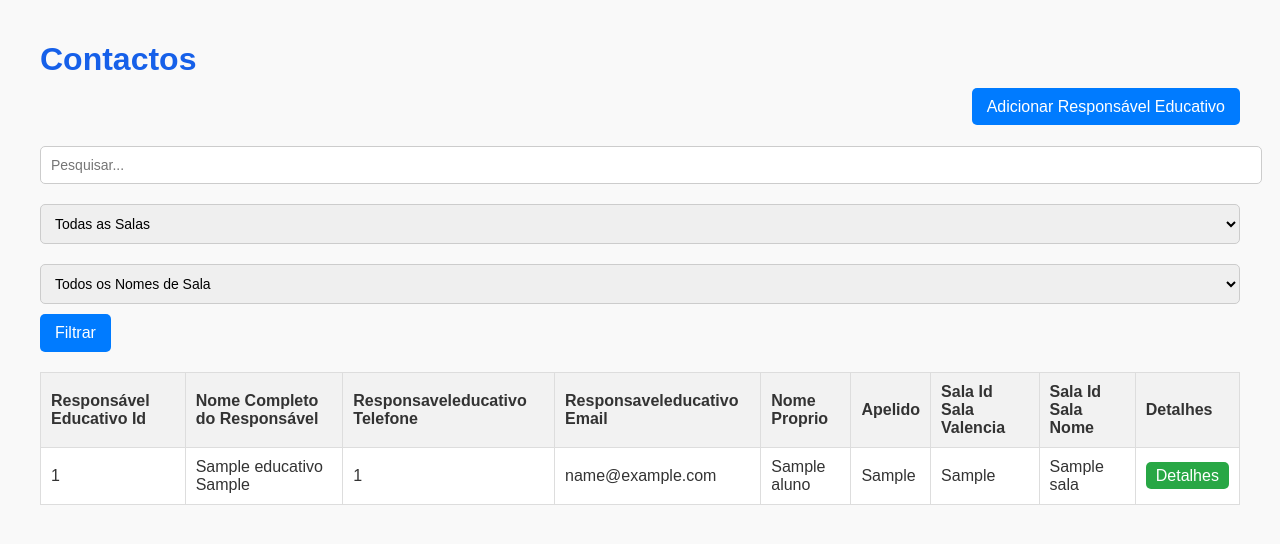
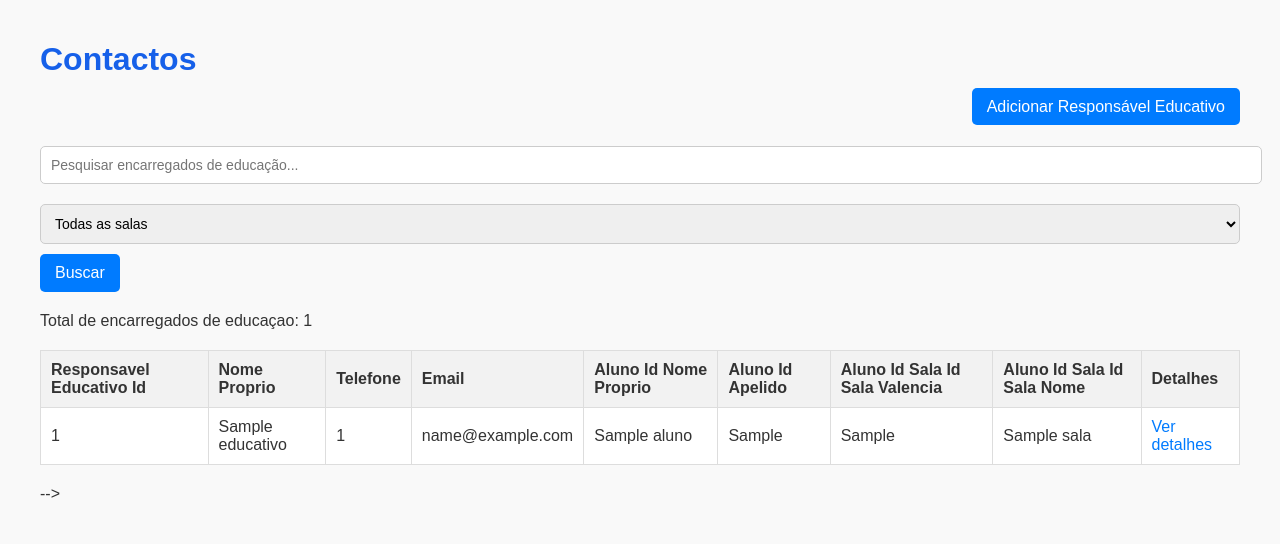
Before and after one commit to akls/faz-e-conta, a Django app: page /contactos/ in a window 1280 px wide. Shown: the part 66-610 px from the top of the page. Run offline with Django 5.2, Linux system fonts and the light colour scheme; tables that the repository leaves empty hold one stand-in row (values such as "Sample post").

Commit message:
Refactored the code for the views/templates of students and guardians.

```diff
--- a/faz_e_conta/data_hub/templates/show_contactos.html
+++ b/faz_e_conta/data_hub/templates/show_contactos.html
@@ -14,6 +14,9 @@
 <body>
     <h1>Contactos</h1>
 
+
+
+
     <!-- Add Responsavel Educativo Button -->
     <div style="text-align: right; margin-bottom: 10px;">
         <a href="{% url 'insert_responsavel_educativo_view' %}"
@@ -21,67 +24,80 @@
             Responsável Educativo</a>
     </div>
 
-    <form method="get">
-        <input type="text" name="q" placeholder="Pesquisar..." value="{{ query }}">
-        <!-- Dropdown para sala_valencia -->
+
+
+
+    <!-- Filter Form -->
+    <form method="GET" action="{% url 'show_contactos' %}">
+        <input type="text" name="q" placeholder="Pesquisar encarregados de educação..." value="{{ query }}">
+
+
         <select name="sala">
-            <option value="">Todas as Salas</option>
+            <option value="">Todas as salas</option>
             {% for sala in salas %}
-            <option value="{{ sala }}" {% if sala == sala_filter %}selected{% endif %}>{{ sala }}</option>
+            <option value="{{ sala.sala_nome }}">
+                {{ sala.sala_nome }}
+            </option>
             {% endfor %}
         </select>
-        <!-- Dropdown para sala_nome -->
-        <select name="sala_nome">
-            <option value="">Todos os Nomes de Sala</option>
-            {% for sala_nome in sala_nomes %}
-            <option value="{{ sala_nome }}" {% if sala_nome == sala_filter %}selected{% endif %}>{{ sala_nome }}</option>
-            {% endfor %}
-        </select>
-        <button type="submit">Filtrar</button>
+
+
+        <button type="submit">Buscar</button>
     </form>
 
+
+
+
+    <!-- Guardians -->
+    <p>Total de encarregados de educaçao: {{ guardiansCount }}</p>
     <table style="width: 100%; border-collapse: collapse; text-align: left; font-family: Arial, sans-serif;">
+
         <thead>
+
         <tr style="background-color: #f2f2f2;">
-                {% for item in head %}
+
+            {% for nameColuna in guardians|first %}
             <th style="border: 1px solid #ddd; padding: 10px;">
-                    {% if item == "responsavel_nome_completo" %}
-                    Nome Completo do Responsável
-                    {% elif item == "responsaveleducativo__responsavel_educativo_id" %}
-                    Responsável Educativo Id
+
+                {% if nameColuna == "sala_id__sala_valencia" %}
+                Sala valencia
+                {% elif nameColuna == "sala_id__sala_nome" %}
+                Sala nome
                 {% else %}
-                    {{ item|replace:"_, " }}
+                {{ nameColuna|replace:"_, " }}
                 {% endif %}
             </th>
+
             {% endfor %}
+
             <th style="border: 1px solid #ddd; padding: 10px;">Detalhes</th>
+
         </tr>
+
         </thead>
+
+
         <tbody>
-            {% for item in data_dict %}
+        {% for guardian in guardians %}
         <tr style="background-color: {% cycle '#ffffff' '#f9f9f9' %};">
-                {% for field in head %}
+
+            {% for coluna in guardian.values %}
             <td>
-                    {% if item|get_item:field == None %}
-                    <hr style="border: none; border-top: 2px dashed black;">
-                    {% else %}
-                    {{ item|get_item:field }}
-                    {% endif %}
+                {{ coluna }}
             </td>
             {% endfor %}
+
             <td>
-                    {% if item.responsaveleducativo__responsavel_educativo_id %}
-                    <a href="{% url 'show_contactos_details' responsavel_id=item.responsaveleducativo__responsavel_educativo_id %}"
-                        style="padding: 5px 10px; background-color: #28a745; color: white; text-decoration: none; border-radius: 5px;">Detalhes</a>
-                    {% else %}
-                    <span>Sem Detalhes</span>
-                    {% endif %}
+                <a href="{% url 'show_contactos_details' responsavel_id=guardian.responsavel_educativo_id %}">Ver detalhes</a>
             </td>
+
         </tr>
         {% endfor %}
         </tbody>
+
     </table>
+
 </body>
-
+-->
 </html>
 {% endblock %}
--- a/faz_e_conta/data_hub/views.py
+++ b/faz_e_conta/data_hub/views.py
@@ -11,47 +11,34 @@ from django.db.models.functions import Concat
 def starter_page(request):
     return render(request, "show_students.html")
 
+
+
+
 def show_students(request):
-    query = request.GET.get("q", "")  # Get search query from the URL
-    sala_filter = request.GET.get("sala", "")  # Get sala filter from the URL
+    # URL query parameters
+    query = request.GET.get("q", "")
+    sala_filter = request.GET.get("sala", "")
 
-    # Base queryset
-    data = Aluno.objects.select_related('sala_id').all()
 
-    # Apply search filter
+
+    # Get alunos in the data base
+    alunos = Aluno.objects.all()
+    # Apply filters
     if query:
-        data = data.filter(
-            Q(nome_proprio__icontains=query) |
-            Q(apelido__icontains=query) |
-            Q(processo__icontains=query)
-        )
+        alunos = alunos.filter(Q(nome_proprio__icontains=query) | Q(apelido__icontains=query) |Q (processo__icontains=query))
+    if sala_filter:
+        alunos = alunos.filter(Q(sala_id__sala_valencia__icontains=sala_filter) | Q(sala_id__sala_nome__icontains=sala_filter))
 
-    # Apply sala_valencia or sala_nome filter
-    if sala_filter:
-        data = data.filter(
-            Q(sala_id__sala_valencia__icontains=sala_filter) |
-            Q(sala_id__sala_nome__icontains=sala_filter)
-        )
 
-    # Define the fields to display
-    head = ["aluno_id", "nome_proprio", "apelido", "processo", "numero_documento", "data_admissao", "sala_id__sala_valencia", "sala_id__sala_nome"]
-    data_dict = list(data.values(*head))
 
-    # Get unique sala_valencia and sala_nome values for the dropdown
-    salas = Sala.objects.values_list("sala_valencia", flat=True).distinct()
-    sala_nomes = Sala.objects.values_list("sala_nome", flat=True).distinct()
 
     # Render the template with context
-    context = {
-        "head": head,
-        "data_dict": data_dict,
-        "id": head[0],
-        "query": query,
-        "sala_filter": sala_filter,
-        "salas": salas,
-        "sala_nomes": sala_nomes,
-    }
+    alunoFields = ["aluno_id", "nome_proprio", "apelido", "processo", "numero_documento", "data_admissao", "sala_id__sala_valencia", "sala_id__sala_nome"]
+    context = {"alunos": alunos.values(*alunoFields), "salas": Sala.objects.all(), "alunoCount": alunos.count()}
     return render(request, "show_students.html", context)
+
+
+
 
 def show_financas(request):
     query = request.GET.get("q", "")  # Get search query from the URL
@@ -76,63 +63,36 @@ def show_financas(request):
     }
     return render(request, "show_aluno_financas.html", context)
 
+
+
+
 def show_contactos(request):
-    query = request.GET.get("q", "")  # Get search query from the URL
-    sala_filter = request.GET.get("sala", "")  # Get sala filter from the URL
+    # URL query parameters
+    query = request.GET.get("q", "")
+    sala_filter = request.GET.get("sala", "")
 
-    # Base queryset with annotation for full name
-    data = Aluno.objects.select_related('responsaveleducativo', 'sala_id').annotate(
-        responsavel_nome_completo=Concat(
-            F('responsaveleducativo__nome_proprio'),
-            Value(' '),
-            F('responsaveleducativo__apelido'),
-            output_field=CharField()
-        )
-    )
 
+
+
+    # Get guardians
+    encarregadosEducacao = ResponsavelEducativo.objects.all()
     # Apply search filter
     if query:
-        data = data.filter(
-            Q(nome_proprio__icontains=query) |
-            Q(apelido__icontains=query) |
-            Q(responsavel_nome_completo__icontains=query)
-        )
-
+        encarregadosEducacao = encarregadosEducacao.filter(Q(nome_proprio__icontains=query))
     # Apply sala_valencia or sala_nome filter
     if sala_filter:
-        data = data.filter(
-            Q(sala_id__sala_valencia__icontains=sala_filter) |
-            Q(sala_id__sala_nome__icontains=sala_filter)
-        )
+        encarregadosEducacao = encarregadosEducacao.filter(Q(aluno_id__sala_id__sala_nome__icontains=sala_filter))
 
-    # Define the fields to display
-    head = [
-        "responsaveleducativo__responsavel_educativo_id",  # Ensure this field is included
-        "responsavel_nome_completo",
-        "responsaveleducativo__telefone",
-        "responsaveleducativo__email",
-        "nome_proprio",
-        "apelido",
-        "sala_id__sala_valencia",
-        "sala_id__sala_nome"
-    ]
-    data_dict = list(data.values(*head))
 
-    # Get unique sala_valencia and sala_nome values for the dropdown
-    salas = Sala.objects.values_list("sala_valencia", flat=True).distinct()
-    sala_nomes = Sala.objects.values_list("sala_nome", flat=True).distinct()
+
 
     # Render the template with context
-    context = {
-        "head": head,
-        "data_dict": data_dict,
-        "id": "nome_proprio",  # Use student name as identifier
-        "query": query,
-        "sala_filter": sala_filter,
-        "salas": salas,
-        "sala_nomes": sala_nomes,
-    }
+    fields = ["responsavel_educativo_id", "nome_proprio", "telefone", "email", "aluno_id__nome_proprio", "aluno_id__apelido", "aluno_id__sala_id__sala_valencia", "aluno_id__sala_id__sala_nome"]
+    context = {"guardians": encarregadosEducacao.values(*fields), "salas": Sala.objects.all(), "guardiansCount": encarregadosEducacao.count()}
     return render(request, "show_contactos.html", context)
+
+
+
 
 def show_contactos_details(request, responsavel_id):
     responsavel = get_object_or_404(ResponsavelEducativo, pk=responsavel_id)
@@ -143,6 +103,9 @@ def show_contactos_details(request, responsavel_id):
         "aluno": aluno,
     }
     return render(request, "show_contactos_details.html", context)
+
+
+
 
 def show_aluno(request):
     query = request.GET.get("q", "")  # Get search query from the URL
@@ -179,6 +142,9 @@ def show_aluno(request):
         "salas": salas,
     }
     return render(request, "show_aluno.html", context)
+
+
+
 
 def show_salas(request):
     query_valencia = request.GET.get("valencia", "")  # Filter by valencia
@@ -219,6 +185,9 @@ def show_salas(request):
     }
     return render(request, "show_sala.html", context)
 
+
+
+
 def show_despesas(request):
     start_date = request.GET.get("start_date", "")  # Data inicial
     end_date = request.GET.get("end_date", "")  # Data final
@@ -243,6 +212,9 @@ def show_despesas(request):
     }
     return render(request, "show_despesa.html", context)
 
+
+
+
 def show_student_details(request, aluno_id):
     aluno = get_object_or_404(Aluno, pk=aluno_id)
     responsavel = ResponsavelEducativo.objects.filter(aluno_id=aluno).first()
@@ -255,6 +227,9 @@ def show_student_details(request, aluno_id):
     }
     return render(request, "show_student_details.html", context)
 
+
+
+
 def edit_student(request, aluno_id):
     aluno = get_object_or_404(Aluno, pk=aluno_id)
     if request.method == "POST":
@@ -265,6 +240,9 @@ def edit_student(request, aluno_id):
     else:
         form = AlunoForm(instance=aluno)
     return render(request, 'edit_student.html', {'form': form})
+
+
+
 
 def edit_responsavel_educativo(request, responsavel_id):
     responsavel = get_object_or_404(ResponsavelEducativo, pk=responsavel_id)
@@ -279,6 +257,9 @@ def edit_responsavel_educativo(request, responsavel_id):
         form = Responsavel_educativoForm(instance=responsavel)  # Use the correct form name
     return render(request, 'edit_responsavel_educativo.html', {'form': form})
 
+
+
+
 def insert_aluno_view(request):
     if request.method == "POST":
         form = AlunoForm(request.POST)
@@ -290,6 +271,9 @@ def insert_aluno_view(request):
     else:
         form = AlunoForm()
     return render(request, 'insert_aluno.html', {'form': form})
+
+
+
 
 def insert_responsavel_educativo_view(request):
     if request.method == "POST":
@@ -303,6 +287,9 @@ def insert_responsavel_educativo_view(request):
         form = Responsavel_educativoForm()
     return render(request, 'insert_responsavel_educativo.html', {'form': form})
 
+
+
+
 def insert_funcionario_view(request):
     if request.method == "POST":
         form = FuncionarioForm(request.POST)
```
Also changed, not shown: faz_e_conta/data_hub/templates/show_aluno.html (+16 -4 lines), faz_e_conta/data_hub/templates/show_students.html (+41 -18 lines), faz_e_conta/data_hub/migrations/0001_initial.py (deleted), faz_e_conta/data_hub/migrations/0002_remove_mensalidadealuno_ano_letivo_and_more.py (deleted), faz_e_conta/data_hub/migrations/0003_configipss_active_flag.py (deleted). Lines whose indentation alone changed are shown as unchanged.
